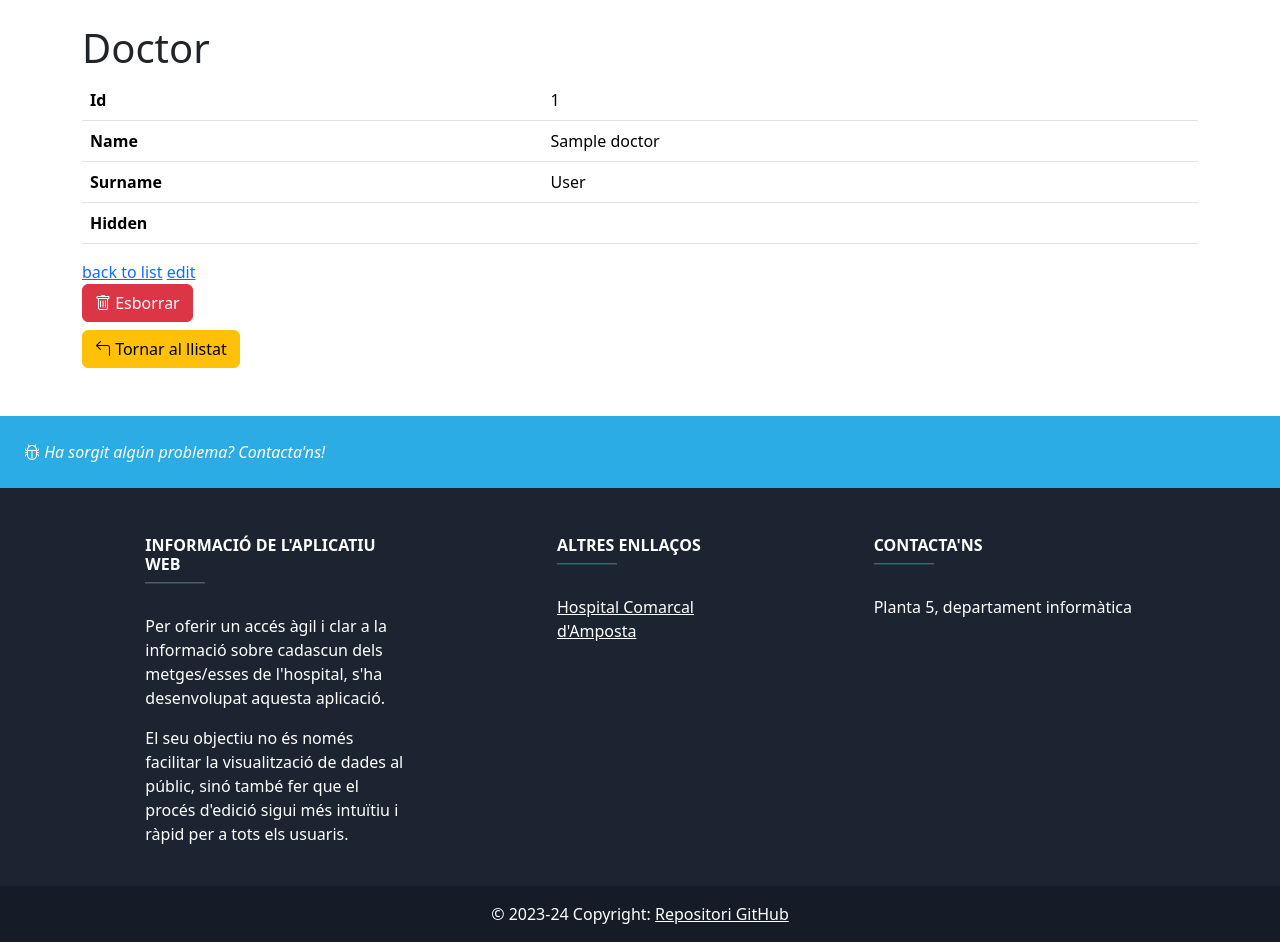
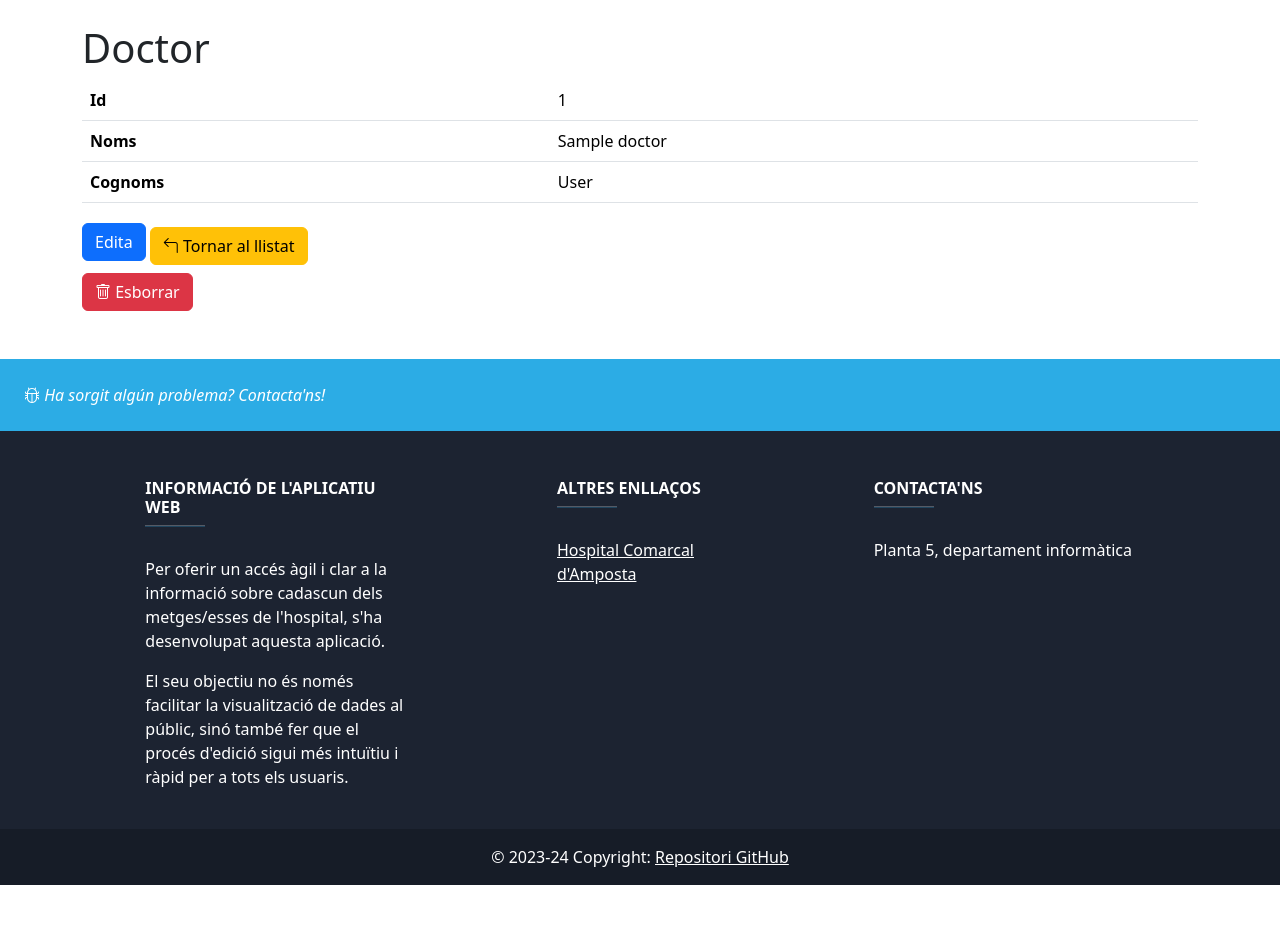
Before and after one commit to Kizumi19/2-Project_ScreenInfo, a Symfony app: template templates/doctor/show.html.twig in a window 1280 px wide. Shown: the part 95-1037 px from the top of the page. After the commit the page ends 980 px from the top, so only its background shows below. Run offline with Twig, Linux system fonts and the light colour scheme; the template is opened without the code that fills it: most values are stand-ins (such as "Sample title", 1, 10 or a date in 2020); some libraries are stand-ins or nearby versions.

Commit message:
FrontEnd Updated Icons

```diff
--- a/templates/doctor/_delete_form.html.twig
+++ b/templates/doctor/_delete_form.html.twig
@@ -1,6 +1,6 @@
 <form method="post" action="{{ path('app_doctor_delete', {'id': doctor.id}) }}" onsubmit="return confirm('Estàs segur que vols eliminar aquest element? No es recuperarà');">
     <input type="hidden" name="_token" value="{{ csrf_token('delete' ~ doctor.id) }}">
-    <button class="btn btn-danger">
+    <button class="btn btn-danger mt-2">
         <i class="bi bi-trash"></i>
         Esborrar
     </button>
--- a/templates/doctor/index.html.twig
+++ b/templates/doctor/index.html.twig
@@ -1,6 +1,6 @@
 {% extends 'base.html.twig' %}
 
-{% block title %}Doctor index{% endblock %}
+{% block title %}Index doctors{% endblock %}
 
 {% block inside_body %}
 
--- a/templates/doctor/show.html.twig
+++ b/templates/doctor/show.html.twig
@@ -12,25 +12,21 @@
                 <td>{{ doctor.id }}</td>
             </tr>
             <tr>
-                <th>Name</th>
+                <th>Noms</th>
                 <td>{{ doctor.name }}</td>
             </tr>
             <tr>
-                <th>Surname</th>
+                <th>Cognoms</th>
                 <td>{{ doctor.surname }}</td>
             </tr>
-            <tr>
-                <th>Hidden</th>
-                <td>{{ doctor.hidden ? doctor.hidden|date('Y-m-d H:i:s') : '' }}</td>
-            </tr>
+
         </tbody>
     </table>
 
-    <a href="{{ path('app_doctor_index') }}">back to list</a>
 
-    <a href="{{ path('app_doctor_edit', {'id': doctor.id}) }}">edit</a>
+    <a class="btn btn-primary" href="{{ path('app_doctor_edit', {'id': doctor.id}) }}">Edita</a>
+    {{ include('doctor/_back_to_list.html.twig') }}
 
     {{ include('doctor/_delete_form.html.twig') }}
-    {{ include('doctor/_back_to_list.html.twig') }}
 
 {% endblock %}
--- a/templates/location/_delete_form.html.twig
+++ b/templates/location/_delete_form.html.twig
@@ -1,4 +1,6 @@
 <form method="post" action="{{ path('app_location_delete', {'id': location.id}) }}" onsubmit="return confirm('Estàs segur que vols eliminar aquest element? No es recuperarà');">
     <input type="hidden" name="_token" value="{{ csrf_token('delete' ~ location.id) }}">
-    <button class="btn">Delete</button>
+    <button class="btn btn-danger mt-2">
+        <i class="bi bi-trash"></i>
+        Esborra</button>
 </form>
--- a/templates/location/_form.html.twig
+++ b/templates/location/_form.html.twig
@@ -1,4 +1,6 @@
 {{ form_start(form) }}
     {{ form_widget(form) }}
-    <button class="btn btn-success">{{ button_label|default('Guarda canvis') }}</button>
+    <button class="btn btn-success">
+        <i class="bi bi-floppy"></i>
+        Guardar canvis</button>
 {{ form_end(form) }}
--- a/templates/location/edit.html.twig
+++ b/templates/location/edit.html.twig
@@ -6,7 +6,7 @@
     <h1>Edita la localització</h1>
 
     {{ include('location/_form.html.twig', {'button_label': 'Update'}) }}
+    {{ include('doctor/_back_to_list.html.twig') }}
     {{ include('location/_delete_form.html.twig') }}
-    {{ include('doctor/_back_to_list.html.twig') }}
 
 {% endblock %}
--- a/templates/schedule/_delete_form.html.twig
+++ b/templates/schedule/_delete_form.html.twig
@@ -1,4 +1,6 @@
 <form method="post" action="{{ path('app_schedule_delete', {'id': schedule.id}) }}" onsubmit="return confirm('Estàs segur que vols eliminar aquest element? No es recuperarà');">
     <input type="hidden" name="_token" value="{{ csrf_token('delete' ~ schedule.id) }}">
-    <button class="btn btn-danger">Esborra</button>
+    <button class="btn btn-danger mt-2">
+        <i class="bi bi-trash"></i>
+        Esborra</button>
 </form>
--- a/templates/schedule/_form.html.twig
+++ b/templates/schedule/_form.html.twig
@@ -1,4 +1,6 @@
 {{ form_start(form) }}
     {{ form_widget(form) }}
-    <button class="btn btn-success">{{ button_label|default('Guardar canvis') }}</button>
+    <button class="btn btn-success">
+        <i class="bi bi-floppy"></i>
+        Guardar canvis</button>
 {{ form_end(form) }}
--- a/templates/schedule/edit.html.twig
+++ b/templates/schedule/edit.html.twig
@@ -1,13 +1,12 @@
 {% extends 'base.html.twig' %}
 
-{% block title %}Edit Schedule{% endblock %}
+{% block title %}Editar horari{% endblock %}
 
 {% block inside_body %}
-    <h1>Edit Schedule</h1>
+    <h1>Editar l'horari</h1>
 
     {{ include('schedule/_form.html.twig', {'button_label': 'Update'}) }}
 
-    <a href="{{ path('app_schedule_index') }}">back to list</a>
 
     {{ include('schedule/_delete_form.html.twig') }}
     {{ include('schedule/_back_to_list.html.twig') }}
--- a/templates/speciality/_delete_form.html.twig
+++ b/templates/speciality/_delete_form.html.twig
@@ -1,4 +1,6 @@
 <form method="post" action="{{ path('app_speciality_delete', {'id': speciality.id}) }}" onsubmit="return confirm('Estàs segur que vols eliminar aquest element? No es recuperarà');">
     <input type="hidden" name="_token" value="{{ csrf_token('delete' ~ speciality.id) }}">
-    <button class="btn">Esborra</button>
+    <button class="btn btn-danger mt-2">
+        <i class="bi bi-trash"></i>
+        Esborra</button>
 </form>
--- a/templates/speciality/_form.html.twig
+++ b/templates/speciality/_form.html.twig
@@ -1,4 +1,6 @@
 {{ form_start(form) }}
     {{ form_widget(form) }}
-    <button class="btn btn-success">{{ button_label|default('Guardar canvis') }}</button>
+    <button class="btn btn-success">
+        <i class="bi bi-floppy"></i>
+        Guardar canvis</button>
 {{ form_end(form) }}
--- a/templates/speciality/edit.html.twig
+++ b/templates/speciality/edit.html.twig
@@ -1,10 +1,10 @@
 {% extends 'base.html.twig' %}
 
-{% block title %}Edit Speciality{% endblock %}
+{% block title %}Editar especialitat{% endblock %}
 
 {% block inside_body %}
 
-    <h1>Edit Speciality</h1>
+    <h1>Edita l'especialitat</h1>
 
     {{ include('speciality/_form.html.twig', {'button_label': 'Update'}) }}
 
--- a/templates/speciality/show.html.twig
+++ b/templates/speciality/show.html.twig
@@ -17,9 +17,9 @@
         </tbody>
     </table>
 
+
+    <a href="{{ path('app_speciality_edit', {'id': speciality.id}) }}">edit</a>
+    {{ include('speciality/_delete_form.html.twig') }}
     {{ include('speciality/_back_to_list.html.twig') }}
 
-    <a href="{{ path('app_speciality_edit', {'id': speciality.id}) }}">edit</a>
-
-    {{ include('speciality/_delete_form.html.twig') }}
 {% endblock %}
```
